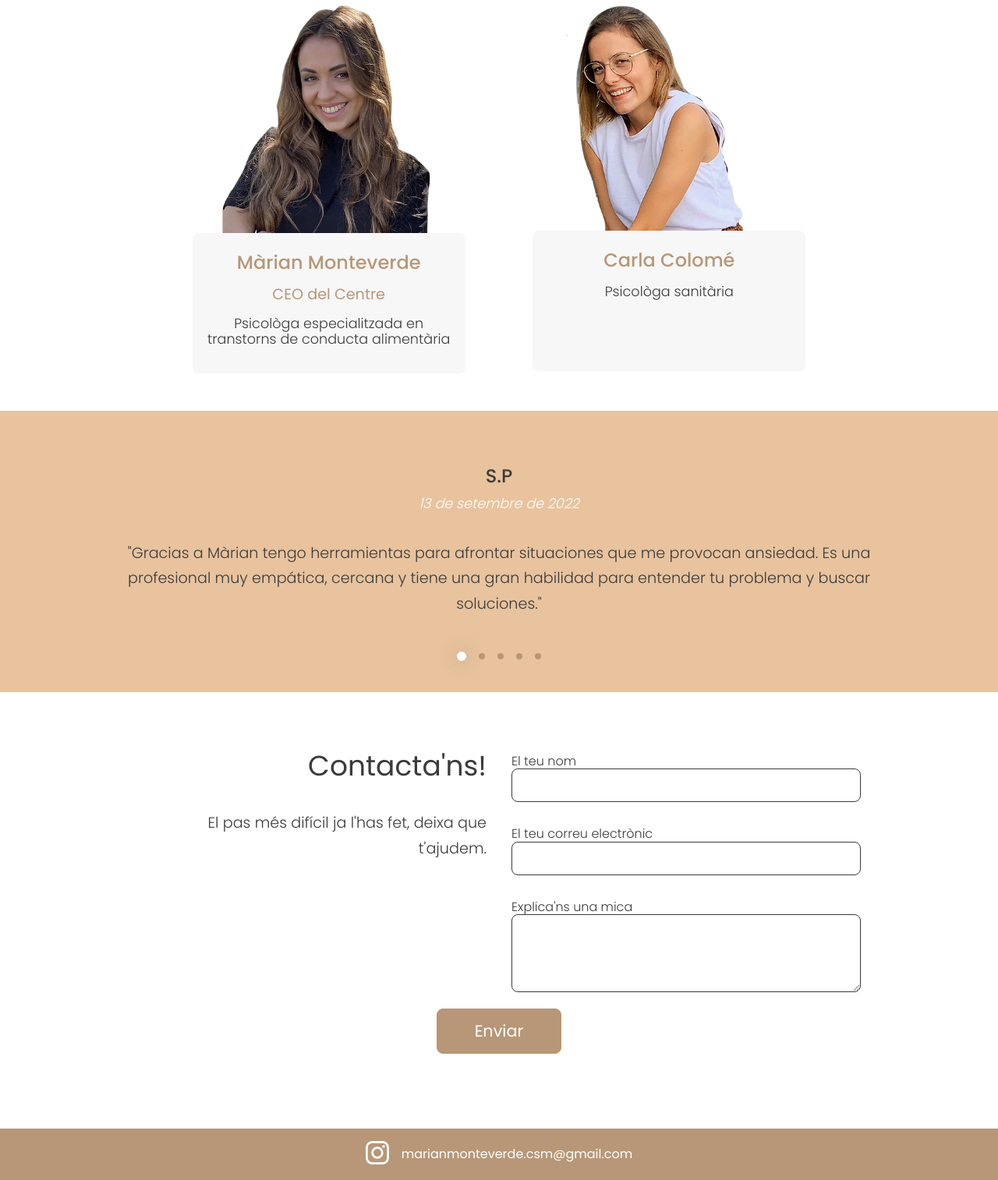
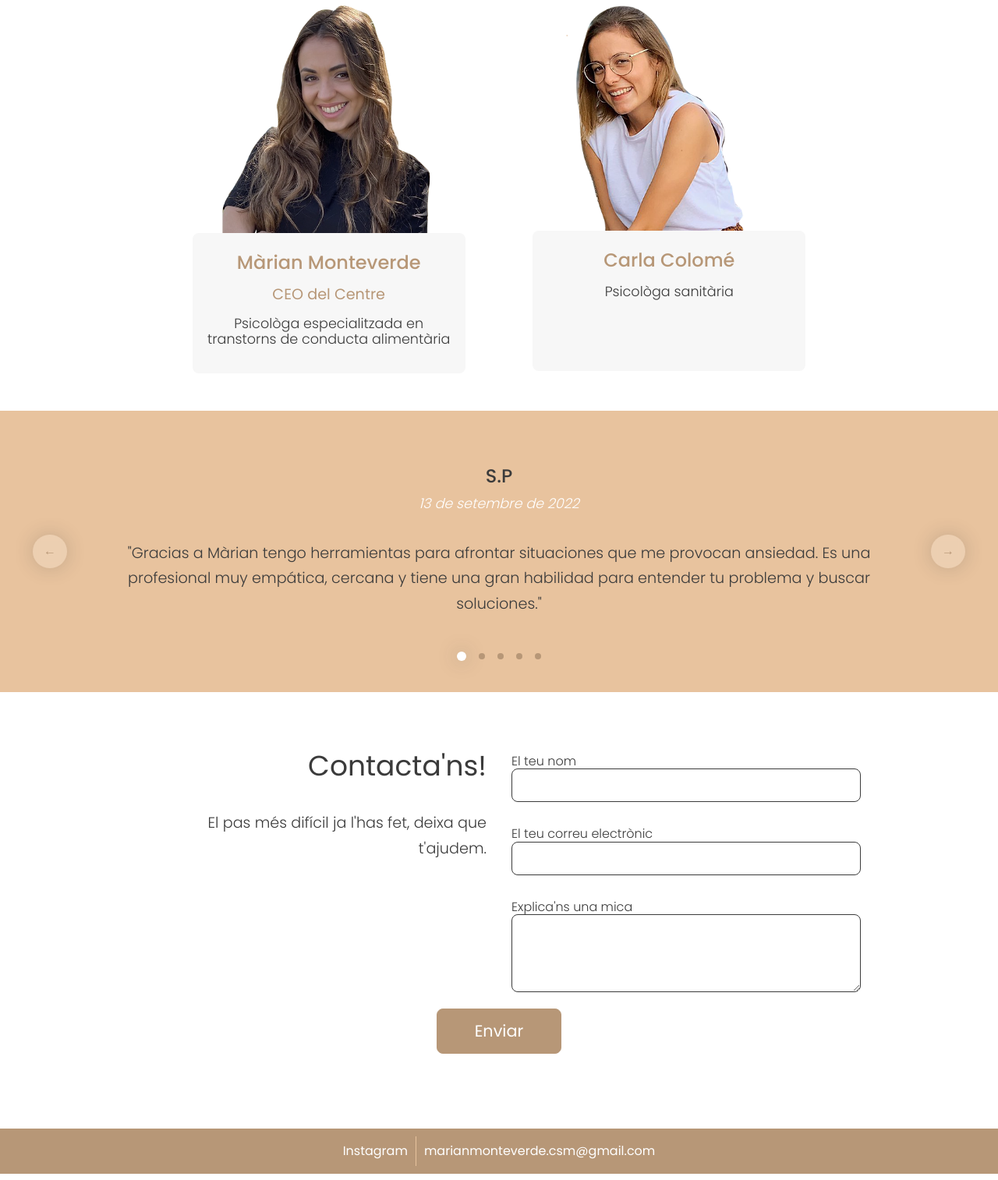
Before and after one commit to centresalutmentalmm/web, a plain HTML site: page index.html in a window 1280 px wide. Shown: the part 915-2429 px from the top of the page at 78% size. Drawn offline with Linux system fonts and the light colour scheme.

Commit message:
added success page

```diff
--- a/style.css
+++ b/index.css
@@ -13,11 +13,18 @@
   font-family: "Poppins", sans-serif;
 }
 
+section {
+  width: 100%;
+  max-width: 1500px;
+  margin: 0 auto;
+}
+
 .banner {
   background-image: url("/img/background.webp");
   background-size: cover;
   background-position: center;
   background-repeat: no-repeat;
+  max-width: 100%;
 }
 
 .banner-background-color {
@@ -67,6 +74,7 @@
 /* DESCRIPTION */
 
 .description {
+  max-width: 100%;
   padding: 1.5rem 10px;
   background-color: var(--grey);
   margin-bottom: 4rem;
@@ -163,7 +171,7 @@
 }
 
 .opinion {
-  min-width: 100vw;
+  min-width: 100%;
   padding: 4rem 0;
   transition: transform 2s ease;
 }
@@ -242,12 +250,61 @@
   top: 0;
 }
 
+.arrow--left,
+.arrow--right {
+  display: flex;
+  align-items: center;
+  justify-content: center;
+  cursor: pointer;
+}
+
+.arrow--left::after,
+.arrow--right::after {
+  display: block;
+  display: flex;
+  justify-content: center;
+  flex-direction: column;
+  flex-wrap: nowrap;
+  align-content: center;
+  align-items: center;
+  background: rgba(255, 255, 255, 0.2);
+  border-radius: 100%;
+  box-shadow: var(--shadow-light);
+  backdrop-filter: blur(5px);
+  width: 2.6rem;
+  height: 2.6rem;
+  margin: 0.2rem;
+  border: 1px solid transparent;
+  transition: 1s;
+  color: var(--secondary);
+}
+
+.arrow--left:hover::after {
+  border-color: var(--white);
+  background: rgba(255, 255, 255, 0.5);
+  transition: 0.25s;
+  color: var(--black);
+}
+.arrow--right:hover::after {
+  border-color: var(--white);
+  background: rgba(255, 255, 255, 0.5);
+  transition: 0.25s;
+  color: var(--black);
+}
+
 .arrow--left {
   left: 0;
 }
-
 .arrow--right {
   right: 0;
+}
+
+.arrow--left::after {
+  content: "\2190";
+}
+
+.arrow--right::after {
+  content: "\2192";
 }
 
 /* CONTACT */
@@ -349,13 +406,17 @@
   display: flex;
   justify-content: center;
   align-items: center;
+  padding: 10px 0;
+}
+
+.footer-instagram,
+.footer-email {
+  padding: 10px;
+  text-decoration: none;
+  color: var(--white);
 }
 
 .footer-instagram {
-  padding: 1rem 1rem 1rem 0;
+  display: inline-block;
+  border-right: 1px solid var(--primary);
 }
-
-.footer-email {
-  text-decoration: none;
-  color: var(--white);
-}
--- a/index.html
+++ b/index.html
@@ -13,12 +13,12 @@
       rel="stylesheet"
     />
     <link rel="stylesheet" href="normalicze.css" />
-    <link rel="stylesheet" href="style.css" />
+    <link rel="stylesheet" href="index.css" />
     <meta
       name="description"
       content="Centre de psicologia i salut mental a Tortosa"
     />
-    <script async defer src="main.js"></script>
+    <script async defer src="carroucel.js"></script>
     <title>Centre Salut Metal MM</title>
   </head>
   <body>
@@ -144,7 +144,7 @@
         </article>
       </section>
       <section>
-        <form data-netlify="true">
+        <form name="contact" data-netlify="true" action="/success">
           <div class="contact">
             <div class="contact-text">
               <div class="contact-text-title">Contacta'ns!</div>
@@ -155,15 +155,15 @@
             <div class="contact-form">
               <div class="contact-form__input">
                 <label for="name">El teu nom</label>
-                <input type="text" id="name" />
+                <input name="name" type="text" id="name" required />
               </div>
               <div class="contact-form__input">
                 <label for="email">El teu correu electrònic</label>
-                <input id="email" type="email" />
+                <input name="email" id="email" type="email" required />
               </div>
               <div class="contact-form__input">
                 <label for="text">Explica'ns una mica</label>
-                <textarea name="text" id="text"></textarea>
+                <textarea name="text" id="text" required></textarea>
               </div>
             </div>
           </div>
@@ -179,7 +179,7 @@
           class="footer-instagram"
           href="https://www.instagram.com/centresalutmental_mm/"
         >
-          <img src="/img/instagram.svg" alt="inatagram logo" />
+          Instagram
         </a>
         <a class="footer-email" href="mailto:marianmonteverde.csm@gmail.com">
           marianmonteverde.csm@gmail.com
--- /dev/null
+++ b/success.css
@@ -0,0 +1,73 @@
+:root {
+  --primary: rgb(232, 195, 158);
+  --secondary: rgb(183, 151, 119);
+  --white: #fff;
+  --shadow: 0px 0px 25px 0px rgba(66, 66, 66, 0.4);
+  --shadow-light: 0px 0px 25px 0px rgba(66, 66, 66, 0.22);
+  --black: rgb(59, 59, 59);
+  --grey: rgb(247, 247, 247);
+}
+
+* {
+  box-sizing: border-box;
+  font-family: "Poppins", sans-serif;
+}
+
+html,
+body,
+main {
+  height: 100%;
+  width: 100%;
+  margin: 0;
+}
+
+.banner {
+  background-image: url("/img/background.webp");
+  background-size: cover;
+  background-position: center;
+  background-repeat: no-repeat;
+}
+
+.banner-background-color {
+  display: flex;
+  justify-content: center;
+  align-items: center;
+  flex-direction: column;
+  padding: 4rem;
+  width: 100%;
+  height: 100%;
+  background-color: rgb(232, 195, 158, 0.7);
+}
+
+.banner__image {
+  margin-bottom: 4rem;
+  max-width: 12rem;
+}
+
+.banner__title {
+  text-align: center;
+  font-size: clamp(1.5rem, 2vw + 1rem, 2.25rem);
+  font-weight: 500;
+  color: var(--white);
+  max-width: 40rem;
+  margin: 0 1rem;
+  line-height: 1.7;
+}
+
+.banner__call-to-action {
+  margin-top: 2rem;
+  padding: 1.5rem 3rem;
+  background-color: var(--secondary);
+  color: var(--white);
+  border-radius: 0.5rem;
+  font-size: 1.3rem;
+  border: none;
+  box-shadow: var(--shadow);
+  text-decoration: none;
+}
+
+.banner__call-to-action:hover {
+  background-color: var(--white);
+  color: var(--secondary);
+  cursor: pointer;
+}
```
Also changed, not shown: success.html (added, +35 -0 lines), carroucel.js (renamed from main.js), img/instagram.svg (deleted), 1 other file.
